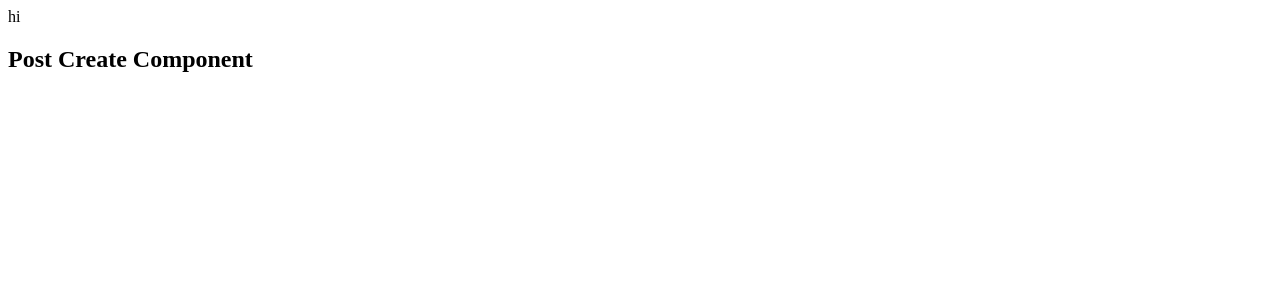
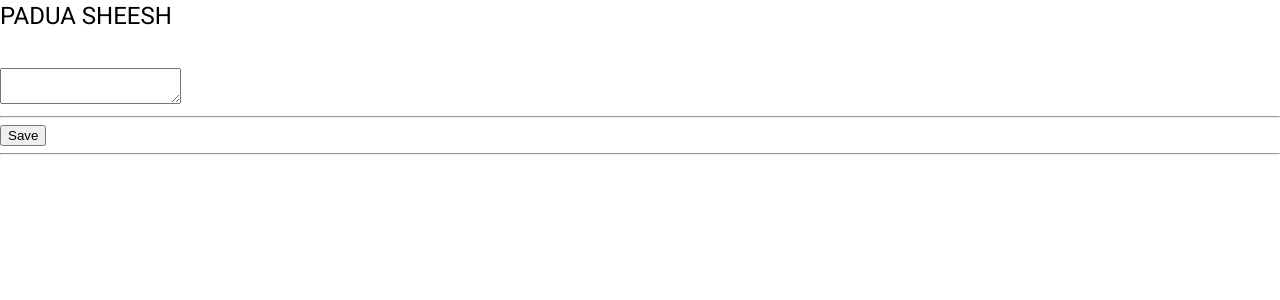
Before and after one commit to ArvinAP/padua-it-elec-6, an Angular app: page / in a window 1280 px wide. Shown: the top 300 px of the page. Built offline with nearby package versions, Linux system fonts and the light colour scheme.

Commit message:
added angular material

```diff
--- a/angular.json
+++ b/angular.json
@@ -25,6 +25,7 @@
               "src/assets"
             ],
             "styles": [
+              "@angular/material/prebuilt-themes/indigo-pink.css",
               "src/styles.css"
             ],
             "scripts": []
@@ -87,6 +88,7 @@
               "src/assets"
             ],
             "styles": [
+              "@angular/material/prebuilt-themes/indigo-pink.css",
               "src/styles.css"
             ],
             "scripts": []
--- a/package.json
+++ b/package.json
@@ -11,10 +11,12 @@
   "private": true,
   "dependencies": {
     "@angular/animations": "^16.2.0",
+    "@angular/cdk": "^16.2.14",
     "@angular/common": "^16.2.0",
     "@angular/compiler": "^16.2.0",
     "@angular/core": "^16.2.0",
     "@angular/forms": "^16.2.0",
+    "@angular/material": "^16.2.14",
     "@angular/platform-browser": "^16.2.0",
     "@angular/platform-browser-dynamic": "^16.2.0",
     "@angular/router": "^16.2.0",
--- a/src/app/app.component.html
+++ b/src/app/app.component.html
@@ -1,2 +1,3 @@
-hi
+<h1>PADUA SHEESH</h1>
+<br>
 <post-create></post-create>
--- a/src/app/app.module.ts
+++ b/src/app/app.module.ts
@@ -3,6 +3,8 @@
 
 import { AppComponent } from './app.component';
 import { PostCreateComponent } from './posts/post-create/post.create.component';
+import { FormsModule } from '@angular/forms';
+import { BrowserAnimationsModule } from '@angular/platform-browser/animations';
 
 @NgModule({
   declarations: [
@@ -10,7 +12,9 @@
     PostCreateComponent
   ],
   imports: [
-    BrowserModule
+    BrowserModule,
+    FormsModule,
+    BrowserAnimationsModule,
   ],
   providers: [],
   bootstrap: [AppComponent]
--- a/src/app/posts/post-create/post.create.component.html
+++ b/src/app/posts/post-create/post.create.component.html
@@ -1 +1,5 @@
-<h2>Post Create Component</h2>
+<textarea [(ngModel)]="enteredValue">Save</textarea>
+<hr>
+<button (click)="onAddPost()">Save</button>
+<hr>
+{{ newPost }}
--- a/src/app/posts/post-create/post.create.component.ts
+++ b/src/app/posts/post-create/post.create.component.ts
@@ -8,5 +8,11 @@
 
 
 export class PostCreateComponent{
+    enteredValue = ''
+    newPost = ''
+
+    onAddPost(){
+        this.newPost = this.enteredValue
+    }
 
 }
--- a/src/index.html
+++ b/src/index.html
@@ -6,8 +6,11 @@
   <base href="/">
   <meta name="viewport" content="width=device-width, initial-scale=1">
   <link rel="icon" type="image/x-icon" href="favicon.ico">
+  <link rel="preconnect" href="https://fonts.gstatic.com">
+  <link href="https://fonts.googleapis.com/css2?family=Roboto:wght@300;400;500&display=swap" rel="stylesheet">
+  <link href="https://fonts.googleapis.com/icon?family=Material+Icons" rel="stylesheet">
 </head>
-<body>
+<body class="mat-typography">
   <app-root></app-root>
 </body>
 </html>
--- a/src/styles.css
+++ b/src/styles.css
@@ -1 +1,4 @@
 /* You can add global styles to this file, and also import other style files */
+
+html, body { height: 100%; }
+body { margin: 0; font-family: Roboto, "Helvetica Neue", sans-serif; }
```
Also changed, not shown: 1 other file (tests, documents, lock files or other folders).
